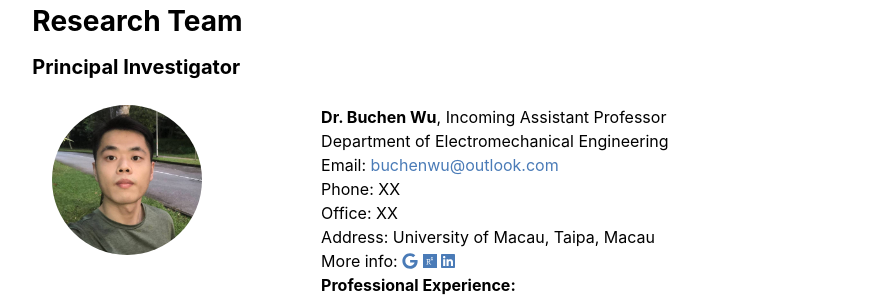
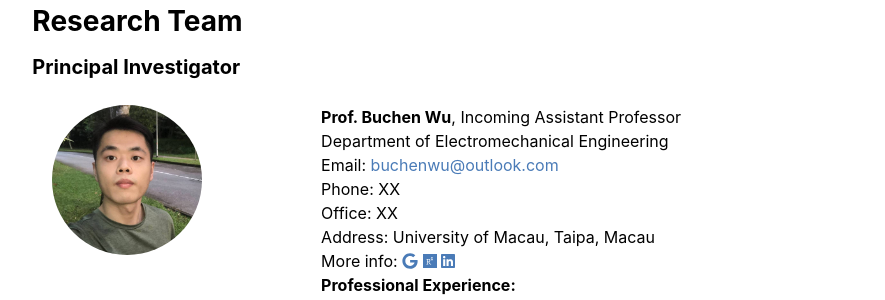
Before and after one commit to buchenwu/buchenwu.github.io, a Jekyll site: the page built from team.md, in a window 1280 px wide. Shown: the part 240-540 px from the top of the page, without its empty margins (197-1082 px from the left). Built offline with Jekyll 4.4.1, drawn with Linux system fonts in a browser that asks for light colours.

Commit message:
Update people.yml

```diff
--- a/_data/people.yml
+++ b/_data/people.yml
@@ -1,6 +1,6 @@
 PI:
 - {name: 'Buchen Wu',
-   title: 'Dr.',
+   title: 'Prof.',
    position: 'Incoming Assistant Professor',
    degree: 'PhD in Mechanical Engineering',
    phone: 'XX',
```
